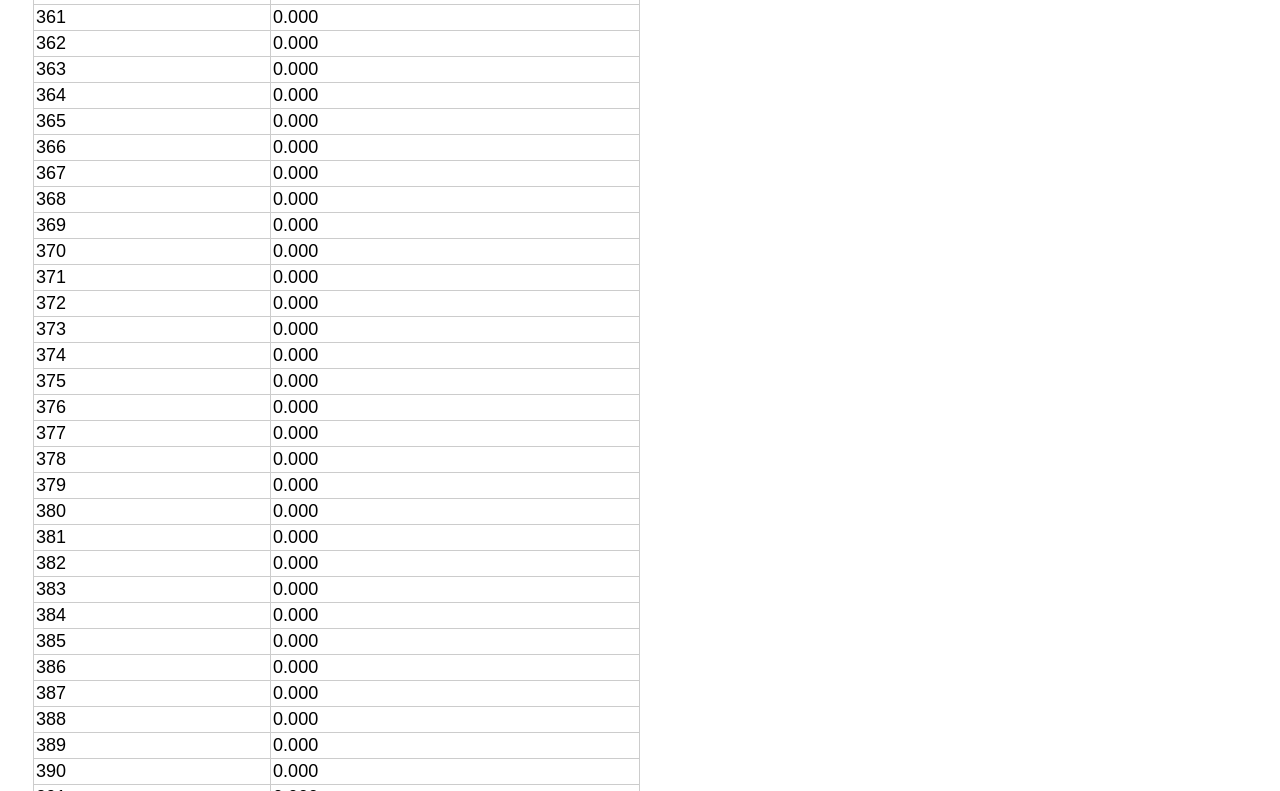
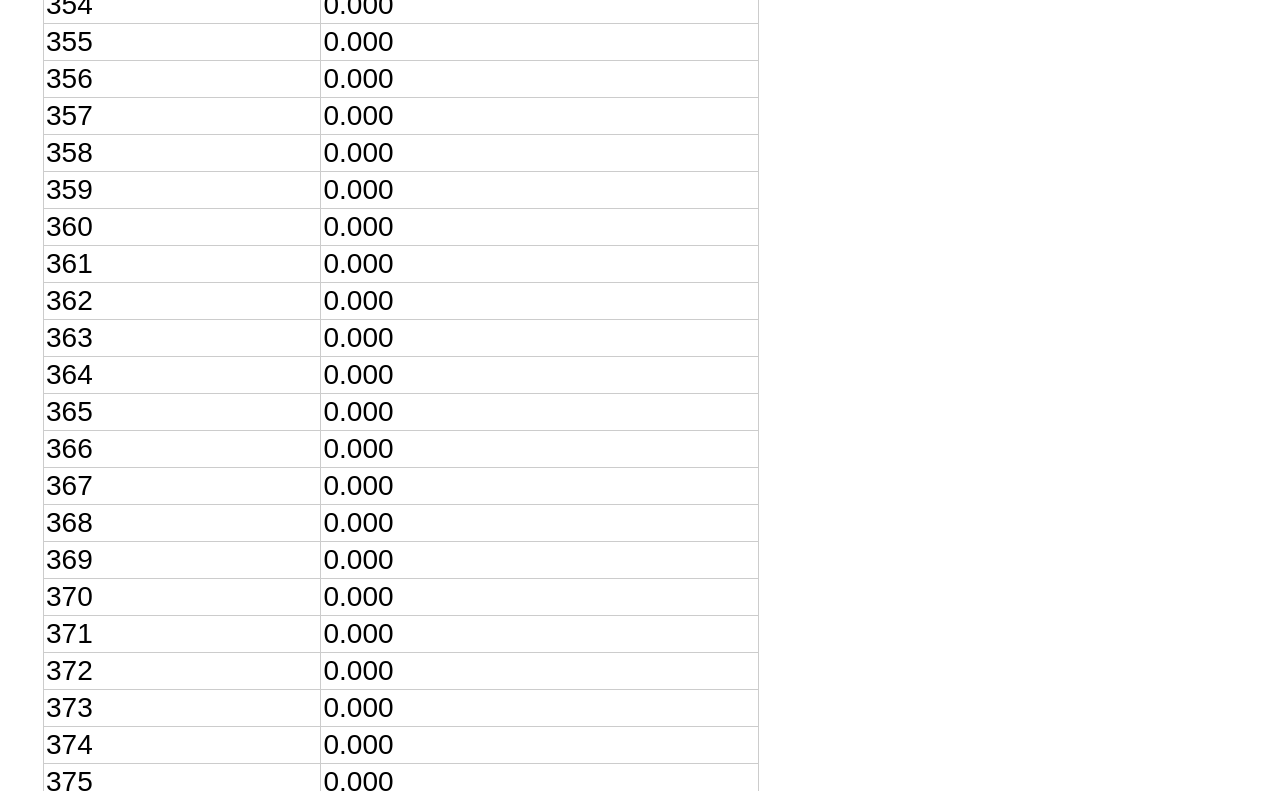
Before and after one commit to HZAU-Citrus-Engineering-College/kiwi-results, a plain HTML site: page sample1/result.html in a window 1280 px wide. Shown: the part 2009-2800 px from the top of the page. Drawn offline with Linux system fonts and the light colour scheme.

Commit message:
Update result.html

```diff
--- a/sample1/result.html
+++ b/sample1/result.html
@@ -5,9 +5,9 @@
         <meta charset="UTF-8">
         <title>猕猴桃检测结果</title>
         <style>
-            body { font-family: "Arial", sans-serif; padding: 25px; }
+            body { font-family: "Arial", sans-serif; padding: 35px; }
             h2 { color: #2e8b57; }
-            table { border-collapse: collapse; width: 50%; font-size: 18px; }
+            table { border-collapse: collapse; width: 60%; font-size: 28px; }
             table, th, td { border: 1px solid #ccc; }
             td { padding: 2px 2px; }
         </style>
```
